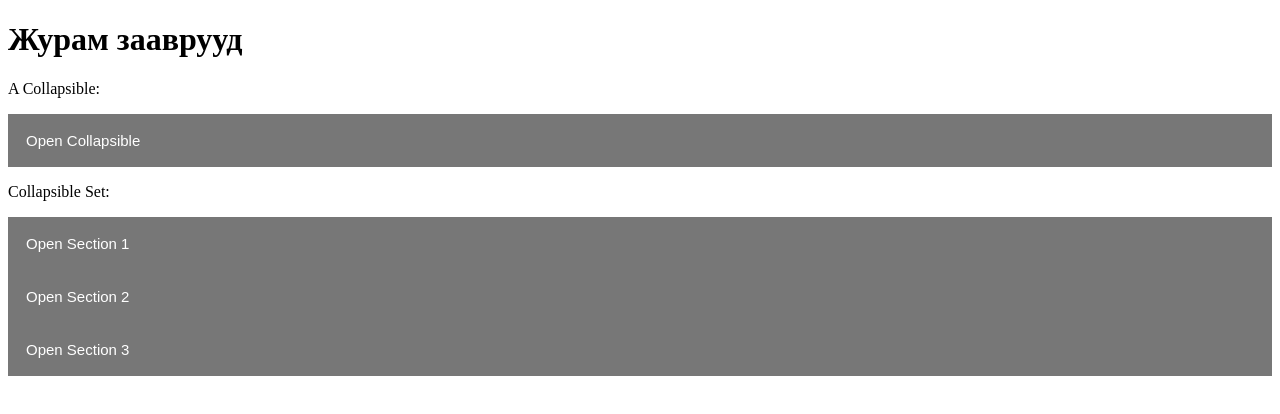
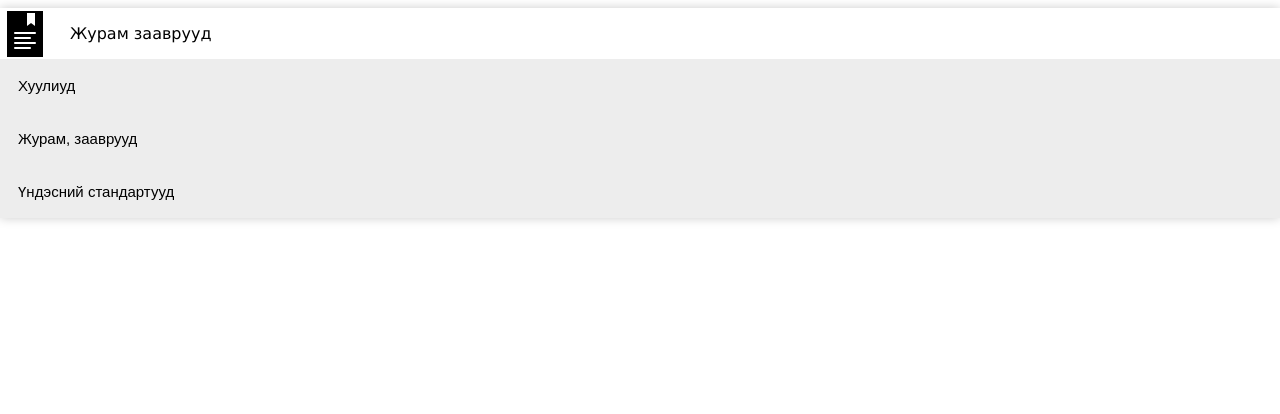
Before and after one commit to uzuu/codely_web_exercise, a plain HTML site: page juram.html in a window 1280 px wide. Drawn offline with Linux system fonts and the light colour scheme.

Commit message:
2023.07.07

```diff
--- a/css/juram.css
+++ b/css/juram.css
@@ -1,6 +1,25 @@
+body{
+    background-color: white;
+    margin-right:auto;
+	margin-left: auto;
+    text-align: center;
+    box-shadow:0 0 10px 0 #ccc;
+    font-family: Verdana, sans-serif;
+}
+
+.menu{
+    display: flex;
+    flex-flow: row wrap;
+    align-items: center;
+}
+
+.m1{
+	padding-right:20px;
+    padding-left:20px;
+}
 .collapsible {
-    background-color: #777;
-    color: white;
+    background-color: #EDEDED;
+    color: black;
     cursor: pointer;
     padding: 18px;
     width: 100%;
--- a/juram.html
+++ b/juram.html
@@ -10,28 +10,22 @@
     <title>Журам зааврууд</title>
 </head>
 <body>
-    <script src="juram.js"></script>
-    <h1>Журам зааврууд</h1>
-
-    <p>A Collapsible:</p>
-    <button type="button" class="collapsible">Open Collapsible</button>
-    <div class="content">
-      <p>Lorem ipsum dolor sit amet, consectetur adipisicing elit, sed do eiusmod tempor incididunt ut labore et dolore magna aliqua. Ut enim ad minim veniam, quis nostrud exercitation ullamco laboris nisi ut aliquip ex ea commodo consequat.</p>
+    <div class="menu" >
+        <img src="css/img/doc.png" alt="журам" /><p class="m1">Журам зааврууд</p>
     </div>
 
-    <p>Collapsible Set:</p>
-    <button type="button" class="collapsible">Open Section 1</button>
+    <button type="button" class="collapsible">Хуулиуд</button>
     <div class="content">
-      <p>Lorem ipsum dolor sit amet, consectetur adipisicing elit, sed do eiusmod tempor incididunt ut labore et dolore magna aliqua. Ut enim ad minim veniam, quis nostrud exercitation ullamco laboris nisi ut aliquip ex ea commodo consequat.</p>
+        <p>Text 1</p>
     </div>
-    <button type="button" class="collapsible">Open Section 2</button>
+    <button type="button" class="collapsible">Журам, зааврууд</button>
     <div class="content">
-      <p>Lorem ipsum dolor sit amet, consectetur adipisicing elit, sed do eiusmod tempor incididunt ut labore et dolore magna aliqua. Ut enim ad minim veniam, quis nostrud exercitation ullamco laboris nisi ut aliquip ex ea commodo consequat.</p>
+      <p>Text 2</p>
     </div>
-    <button type="button" class="collapsible">Open Section 3</button>
+    <button type="button" class="collapsible">Үндэсний стандартууд</button>
     <div class="content">
-      <p>Lorem ipsum dolor sit amet, consectetur adipisicing elit, sed do eiusmod tempor incididunt ut labore et dolore magna aliqua. Ut enim ad minim veniam, quis nostrud exercitation ullamco laboris nisi ut aliquip ex ea commodo consequat.</p>
+      <p>Тext 3</p>
     </div>
-
+    <script src="juram.js"></script>
 </body>
 </html>
--- a/juram.js
+++ b/juram.js
@@ -1,3 +1,4 @@
+
 var coll = document.getElementsByClassName("collapsible");
 var i;
 
```
